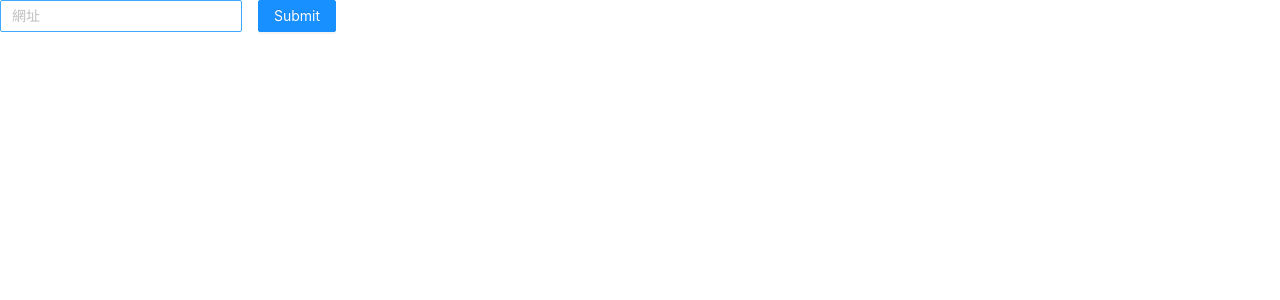
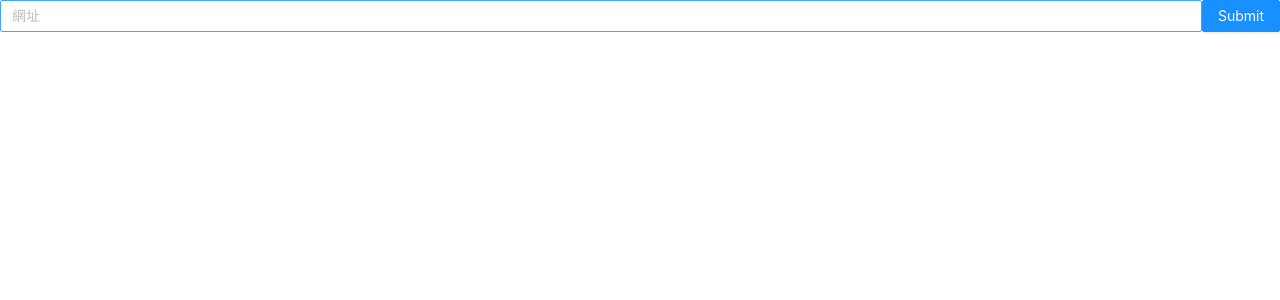
Before and after one commit to emma2334/url-shortener, a React (Create React App) app in the folder client/: page / in a window 1280 px wide. Shown: the top 300 px of the page. Built offline with nearby package versions, Linux system fonts and the light colour scheme.

Commit message:
feat(client): creat component UrlInput

```diff
--- a/client/package.json
+++ b/client/package.json
@@ -11,6 +11,7 @@
   },
   "dependencies": {
     "antd": "^4.18.2",
+    "classnames": "^2.3.1",
     "react": "^17.0.2",
     "react-dom": "^17.0.2",
     "react-scripts": "4.0.3",
--- a/client/react-app-env.d.ts
+++ /dev/null
@@ -1 +0,0 @@
-/// <reference types="react-scripts" />
--- /dev/null
+++ b/client/src/components/UrlInput/index.module.css
@@ -0,0 +1,12 @@
+.form {
+  display: flex;
+  margin-bottom: 16px;
+}
+
+.form .formItem {
+  margin-right: 0;
+}
+
+.form .input {
+  flex: 1;
+}
--- /dev/null
+++ b/client/src/components/UrlInput/index.tsx
@@ -0,0 +1,38 @@
+import React from 'react'
+import cx from 'classnames'
+import { Form, Input, Button } from 'antd'
+
+import style from './index.module.css'
+
+interface PropsType {
+  onFinish: (values: any) => void;
+  buttonDisabled?: boolean;
+}
+
+const UrlInput = ({ onFinish, buttonDisabled }: PropsType) => {
+  return (
+    <Form className={style.form} layout="inline" onFinish={onFinish}>
+      <Form.Item
+        className={cx(style.input, style.formItem)}
+        name="url"
+        rules={[
+          {
+            required: true,
+            pattern:
+              /https?:\/\/(www\.)?[-a-zA-Z0-9@:%._+~#=]{1,256}\.[a-zA-Z0-9()]{1,6}\b([-a-zA-Z0-9()@:%_+.~#?&//=]*)/gi,
+            message: '請確保網址格式正確，例如：https://github.com/'
+          }
+        ]}
+      >
+        <Input placeholder="網址" />
+      </Form.Item>
+      <Form.Item className={style.formItem}>
+        <Button type="primary" htmlType="submit" disabled={buttonDisabled}>
+          Submit
+        </Button>
+      </Form.Item>
+    </Form>
+  )
+}
+
+export default React.memo(UrlInput)
--- a/client/src/pages/Home.tsx
+++ b/client/src/pages/Home.tsx
@@ -1,13 +1,13 @@
 import React, { useState } from 'react'
-import { Form, Input, Button } from 'antd'
 import { post } from 'utils/api'
 import ResponseAlert from 'components/ResponseAlert'
+import UrlInput from 'components/UrlInput'
 import UrlInfo from 'components/UrlInfo'
 
 const Home = () => {
   const [urlInfo, setUrlInfo] = useState<any>({})
   const [loading, setLoading] = useState(false)
-  const onFinish = async ({ url }: { url: string }) => {
+  const onFinish = ({ url }: { url: string }) => {
     setLoading(true)
     post('/api/url', { url }).then((res) => {
       setLoading(false)
@@ -18,26 +18,7 @@ const Home = () => {
 
   return (
     <>
-      <Form layout="inline" onFinish={onFinish}>
-        <Form.Item
-          name="url"
-          rules={[
-            {
-              required: true,
-              pattern:
-                /https?:\/\/(www\.)?[-a-zA-Z0-9@:%._+~#=]{1,256}\.[a-zA-Z0-9()]{1,6}\b([-a-zA-Z0-9()@:%_+.~#?&//=]*)/gi,
-              message: '請確保網址格式正確，例如：https://github.com/'
-            }
-          ]}
-        >
-          <Input placeholder="網址" />
-        </Form.Item>
-        <Form.Item>
-          <Button type="primary" htmlType="submit" disabled={loading}>
-            Submit
-          </Button>
-        </Form.Item>
-      </Form>
+      <UrlInput onFinish={onFinish} buttonDisabled={loading} />
       {!loading && urlInfo.code && <ResponseAlert {...urlInfo} />}
       {(loading || urlInfo.data) && (
         <UrlInfo loading={loading} data={urlInfo.data} />
```
